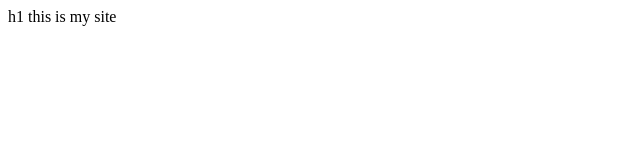
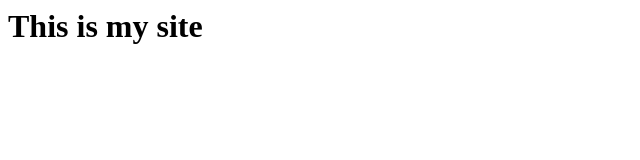
Before and after one commit to dolan-hicks/dolan-hicks.gitub.io, a plain HTML site: page index.html in a window 1280 px wide. Shown: the whole page, without its empty margins (0-640 px from the left). Drawn offline with Linux system fonts and the light colour scheme.

Commit message:
added a style

```diff
--- a/index.html
+++ b/index.html
@@ -4,9 +4,10 @@
             <title>
                 My site!
             </title>
+            <style>color:blue </style>
         </head>
         </body>
-        h1 this is my site
+        <h1>This is my site </h1>
         </body>
     </html>
 </DOCTYPE>
```
